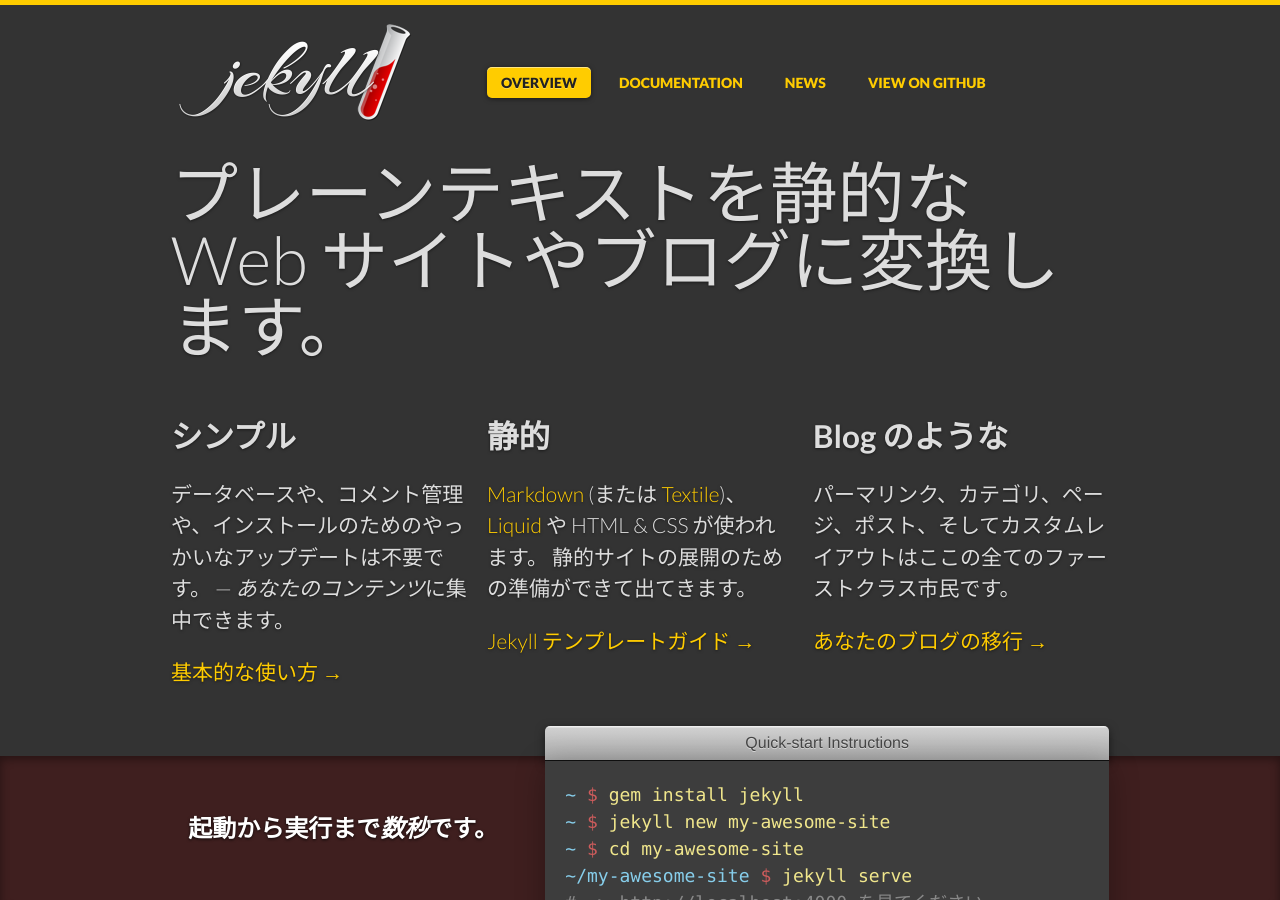
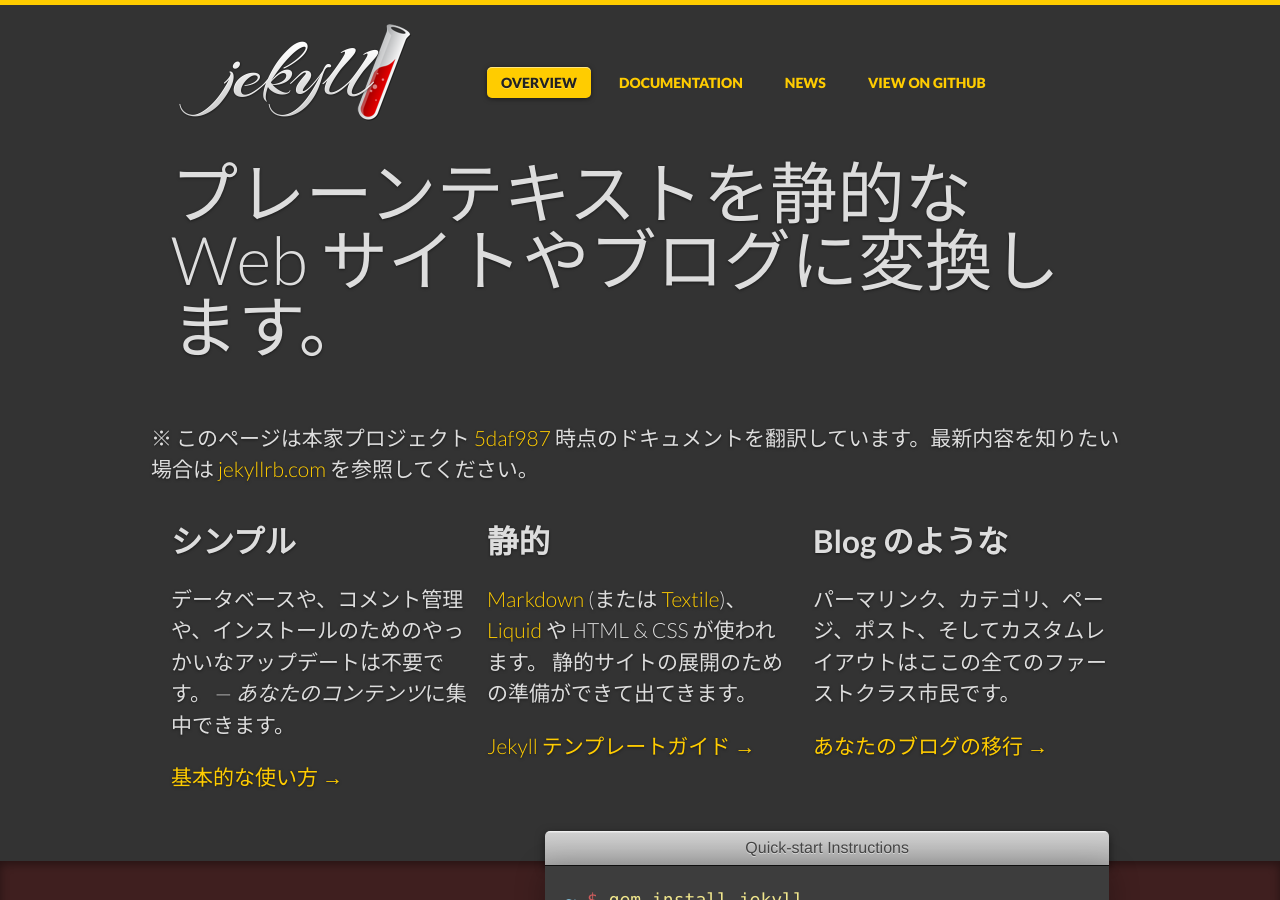
Before and after one commit to jekyllrb-ja/jekyllrb-ja.github.io, a Jekyll site: the page built from index.html, in a window 1280 px wide and 900 px high. Built offline with Jekyll 4.4.1, drawn with Linux system fonts in a browser that asks for light colours; some web fonts are replaced.

Commit message:
Add notes 'translate any revision' to index.html

```diff
--- a/index.html
+++ b/index.html
@@ -12,6 +12,11 @@
       <p class="first">Transform your plain text into static&nbsp;websites and&nbsp;blogs.</p>
       -->
     </div>
+  </div>
+</section>
+<section class="features">
+  <div class="grid">
+    <p>※ このページは本家プロジェクト <a href="https://github.com/jekyll/jekyll/tree/5daf987c8bb82088503f28efeba198cda722e59a">5daf987</a> 時点のドキュメントを翻訳しています。最新内容を知りたい場合は <a href="http://jekyllrb.com/">jekyllrb.com</a> を参照してください。</p>
   </div>
 </section>
 <section class="features">
```
